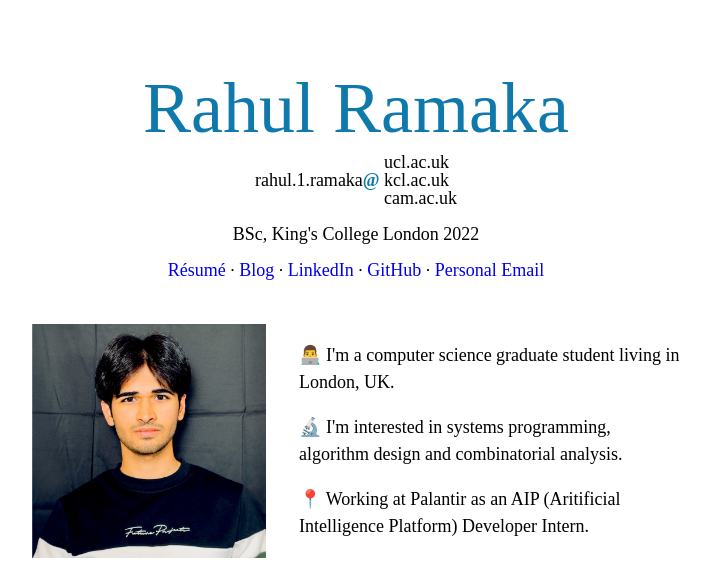
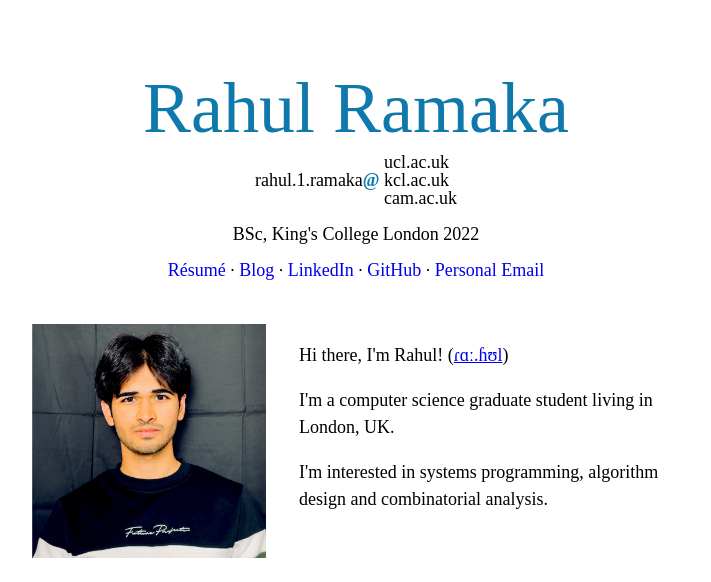
Before and after one commit to muffpy/muffpy.github.io, a Jekyll site: the page index.html, which Jekyll copies as it is, in a window 1280 px wide and 1400 px high. Shown: the top 582 px of the window, without its empty margins (284-995 px from the left). Built offline with Jekyll 4.4.1, drawn with Linux system fonts in a browser that asks for light colours; some web fonts are replaced; some of the changed text lies outside the part shown; grey boxes are pictures that could not be loaded.

Commit message:
update homepage

```diff
--- a/index.html
+++ b/index.html
@@ -18,18 +18,18 @@
   <div id="information">
       BSc, King's College London 2022<br />
       <!-- (<a href="http://gecd.mit.edu/go_abroad/study/explore/cme">CME</a>) -->
-      <a href="assets/home/resume_non-academic.pdf">Résumé</a> ∙ <a href="/blog/">Blog</a> ∙ <a href="https://www.linkedin.com/in/rahul-ramaka-5b2048193/">LinkedIn</a> ∙ <a href="https://github.com/muffpy">GitHub</a> ∙ <a href="mailto:rahulathreya@yahoo.com">Personal Email</a><br />
+      <a href="assets/home/resume_non_academic.pdf">Résumé</a> ∙ <a href="/blog/">Blog</a> ∙ <a href="https://www.linkedin.com/in/rahul-ramaka-5b2048193/">LinkedIn</a> ∙ <a href="https://github.com/muffpy">GitHub</a> ∙ <a href="mailto:rahulathreya@yahoo.com">Personal Email</a><br />
   </div>
 
   <table class="blurb">
     <tr>
       <th><img src="assets/home/me.jpeg" style="height:13em; "/></th>
       <td>
-        <p>👨‍💻 I'm a computer science graduate student living in London, UK.
+        <p>Hi there, I'm Rahul! (<a href="https://youtu.be/Esu6rS0XZUs?t=18">ɾɑː.ɦʊl</a>)
         <br>
-        <p>🔬 I'm interested in systems programming, algorithm design and combinatorial analysis.
+        <p>I'm a computer science graduate student living in London, UK.
         <br>
-        <p>📍 Working at Palantir as an AIP (Aritificial Intelligence Platform) Developer Intern.
+        <p>I'm interested in systems programming, algorithm design and combinatorial analysis.
       </td>
     </tr>
   </table>
@@ -38,49 +38,41 @@
 
     <div class="row">
       <div class="timespan">
-        2024 -
-      </div>
-      <div class="ico">
-        <div class="entry-dot"></div>
-        <img src="assets/home/palantir_logo.png" />
-      </div>
-      <div class="desc">
-        busy 🧑‍💻
-      </div>
-    </div>
-
-    <div class="row">
-      <div class="timespan">
-        2024 - 2024
-      </div>
-      <div class="ico">
-        <div class="entry-dot"></div>
-        <img src="assets/home/quantcast_logo.png" />
-      </div>
-      <div class="desc">
-        Kicked off 2024 with a forward-deployed software internship at Quantcast London with the Real-time Bidding (RTB) Statistics team. My project involved onboarding first-party data from digital advertising clients onto Quantcast's demand/buy-side RTB platform.
-      </div>
-    </div>
-
-    <div class="row">
-      <div class="timespan">
         2023 - 2024
       </div>
       <div class="ico">
         <div class="entry-dot"></div>
-        <img src="assets/home/wise_logo.png" />
+        <img src="assets/home/fitness.jpg" />
       </div>
       <div class="desc">
-        In summer 2023, I interned at Wise and worked with operation specialists from London and Tallinn to <a href="https://www.swift.com/news-events/news/swift-and-wise-join-forces-expand-cross-border-payment-options-globally">optimise Swift payment messages</a>. My project created changes to the infrastructure underlying cross-border payments including capsulating transactional metadata in secure, sequenced containers and QoS-aware Payment Pre-validation on the edge.<br><br>
-        If you're interested, check out <a href="https://ptolemy.berkeley.edu/projects/chess/pubs/1172/MorEtAl_GlobalData_1_.pdf">this</a> paper which has many such brillaint ideas. <br><br>
-        2023 Wise Intern meetup @ Tallinn 🤗
-        <div class="hassets" style="height:275px;">
-          <div class="hasset" style="top: 0; left: 0; width: 70%;">
-            <img src="assets/home/wise_interns.jpeg" width="100%"/>
+        Took a strategic break from corporate desk roles to focus on personal development and diversify my skill set. During this time, I:
+        <ol>
+          <li>Improved my physical and mental well-being by joining a CrossFit hybrid training gym.</li>
+          <li>Gained expertise in sports science and nutritional science through self-study and experimentation.</li>
+          <li>Leveraged this new skillset to launch an independent private fitness consulting service.</li>
+          <li>Expanded my client base through networking and social media marketing.</li>
+        </ol>
+
+        Here are some happy testimonials for my long-term body recomposition plan 🤗
+        <div class="hassets" style="height:330px; margin: 20px 0 10px 0;">
+          <div class="hasset" style="top: 0; left: 0; width: 60%;">
+            <img src="assets/home/testimonial1.png"  width="100%"/>
+          </div>
+          <div class="hasset" style="top: 0%; left: 60.5%; width: 60%;">
+            <img src="assets/home/testimonial2.png"  width="100%"/>
+          </div>
+          <div class="hasset" style="top: 35%; left: 60.5%; width: 60%;">
+            <img src="assets/home/testimonial4.png"  width="100%"/>
+          </div>
+          <div class="hasset" style="top: 65%; left: 0%; width: 60%;">
+            <img src="assets/home/testimonial3.png"  width="100%"/>
           </div>
         </div>
+
+        I will link this plan here soon for free. Please e-mail me if you're interested!
       </div>
     </div>
+
 
     <div class="row">
       <div class="timespan">
@@ -121,7 +113,7 @@
         <img src="assets/home/kcl_logo2.svg" />
       </div>
       <div class="desc">
-        I was an Undergraduate Teaching Assistant (TA) for two second-year modules: <ul><li><em>Practical Experiences of C/C++ Programming</em></li><li><em>Operating Systems & Concurrency</em> (Head TA)</li></ul> You can find some useful resources here.
+        I was an Undergraduate Teaching Assistant (TA) for two second-year modules: <ul><li><em>Practical Experiences of C/C++ Programming</em></li><li><em>Operating Systems & Concurrency</em> (Head TA)</li></ul> You can find some useful resources <a href="/blog/kcl.html">here</a>.
       </div>
     </div>
 
```
Also changed, not shown: other parts of index.html (+4 -3 lines), assets/home/palantir_logo.png (deleted), assets/home/quantcast_logo.png (deleted), assets/home/testimonial1.png, assets/home/testimonial2.png, assets/home/testimonial4.png (added), assets/home/wise_interns.jpeg (deleted), assets/home/wise_logo.png (deleted), 5 other files.
